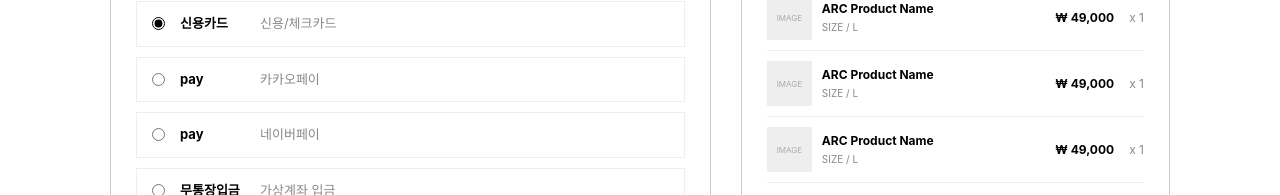
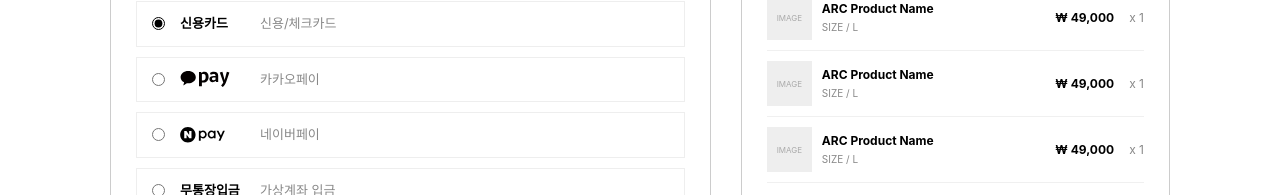
Before and after one commit to mallangdochi/Mini-e-Commerce-team-project, a React (Vite) app: page /checkout in a window 1280 px wide. Shown: the part 236-431 px from the top of the page. Built offline with nearby package versions, Linux system fonts and the light colour scheme; the HTML template or start-up script is replaced by a standard one; a web font is replaced by a local one.

Commit message:
feat: 결제 페이지 수정

```diff
--- a/src/pages/CheckoutPage.jsx
+++ b/src/pages/CheckoutPage.jsx
@@ -56,7 +56,13 @@ function CheckoutPage() {
   };
 
   const handleNextStep = () => {
-    navigate('/checkout2');
+    navigate('/checkout2', {
+      state: {
+        discountAmount: discountAmount,
+        selectedCoupon: selectedCoupon,
+        finalPrice: finalPrice,
+      },
+    });
   };
 
   return (
@@ -114,7 +120,35 @@ function CheckoutPage() {
                   onChange={(event) => setPaymentMethod(event.target.value)}
                 />
 
-                <span className="checkout-pay-name">pay</span>
+                <span className="checkout-pay-name">
+                  <svg
+                    width="50"
+                    height="16"
+                    viewBox="0 0 61 20"
+                    fill="none"
+                    xmlns="http://www.w3.org/2000/svg"
+                    style={{ display: 'block' }}
+                  >
+                    <path
+                      fillRule="evenodd"
+                      clipRule="evenodd"
+                      d="M9.49978 0C4.25382 0 0 3.44517 0 7.69797C0 10.4302 1.76175 12.8286 4.40747 14.1974L3.51247 17.6254C3.49594 17.6758 3.4936 17.7299 3.50571 17.7816C3.51781 17.8332 3.54388 17.8804 3.58091 17.9175C3.6272 17.967 3.6902 17.9964 3.75696 17.9997C3.82373 18.003 3.88919 17.9799 3.93988 17.9352L7.78924 15.2677C8.35573 15.3522 8.92735 15.3952 9.49978 15.3964C14.7462 15.3964 19 11.9508 19 7.69616C19 3.44155 14.7462 0 9.49978 0Z"
+                      fill="#040000"
+                    />
+                    <path
+                      d="M26.6124 14.2198V19H23V1.37327H25.5485L25.994 2.4922C26.7608 1.76962 27.9236 1 29.8043 1C33.3423 1 35.0269 3.49483 34.9997 7.52847C34.9997 11.7485 32.4022 14.4537 28.6909 14.4537C27.9901 14.4627 27.2912 14.3841 26.6124 14.2198ZM26.6124 4.21698V11.8413C26.9983 11.8852 27.3866 11.9086 27.7753 11.9114C30.3483 11.9114 31.3383 10.2093 31.3383 7.52803C31.3383 5.17301 30.6699 3.75094 28.6165 3.75094C27.9486 3.75094 27.2063 3.93735 26.6124 4.21698Z"
+                      fill="#040000"
+                    />
+                    <path
+                      d="M41.6101 6.15952H43.6529V5.75379C43.6529 4.40194 42.8161 3.77105 41.3641 3.77105C40.2566 3.77105 38.829 4.06566 37.6722 4.58249L36.6878 2.37416C37.9674 1.56313 39.9366 1 41.6841 1C45.1297 1 47 2.66709 47 5.84386V13.662H44.4653L44.0975 12.6258C42.6451 13.5939 41.3163 14 40.1103 14C37.4768 14 36 12.5581 36 10.125C35.9986 7.53536 37.9674 6.15952 41.6101 6.15952ZM43.6529 10.508V8.25463H42.0037C40.1577 8.25463 39.2225 8.86321 39.2225 10.0795C39.2225 11.0055 39.7398 11.4541 40.7977 11.4541C41.7825 11.4541 43.0377 11.0034 43.6529 10.508Z"
+                      fill="#040000"
+                    />
+                    <path
+                      d="M57.1645 13.1218C56.0207 16.3478 54.6527 18.6961 52.6561 20L50.6374 18.0315C51.8039 16.9641 52.6335 15.9207 53.3517 14.5215L49 1.97475L52.2526 1.04962L55.0339 11.2251L57.7926 1L61 1.94905L57.1645 13.1218Z"
+                      fill="#040000"
+                    />
+                  </svg>
+                </span>
 
                 <span className="checkout-pay-desc">카카오페이</span>
               </label>
@@ -128,7 +162,25 @@ function CheckoutPage() {
                   onChange={(event) => setPaymentMethod(event.target.value)}
                 />
 
-                <span className="checkout-pay-name">pay</span>
+                <span className="checkout-pay-name">
+                  <svg
+                    width="45"
+                    height="16"
+                    viewBox="0 0 67 24"
+                    fill="none"
+                    xmlns="http://www.w3.org/2000/svg"
+                    style={{ display: 'block' }}
+                  >
+                    <path
+                      d="M64.2785 5.54376L61.0658 12.8645L57.429 5.54376H54.6335L59.7937 15.7004L57.669 20.4433H60.3837L67.0001 5.54376H64.2785ZM53.0855 16.8625H50.429V15.8058C49.4643 16.6544 48.2182 17.1135 46.9335 17.0936C43.7544 17.0936 41.2685 14.5068 41.2685 11.202C41.2685 7.89725 43.7544 5.31266 46.9335 5.31266C48.2182 5.2928 49.4643 5.75188 50.429 6.60047V5.54376H53.0855V16.8625ZM50.7409 11.202C50.7409 9.06839 49.2511 7.44854 47.2745 7.44854C45.298 7.44854 43.8105 9.06839 43.8105 11.202C43.8105 13.3357 45.3002 14.9578 47.2745 14.9578C49.2489 14.9578 50.7409 13.3379 50.7409 11.211V11.202ZM28.0674 20.4433H30.8382V15.9023C31.7861 16.6902 32.9846 17.1128 34.217 17.0936C37.3984 17.0936 39.8842 14.5068 39.8842 11.202C39.8842 7.89725 37.3984 5.31266 34.217 5.31266C32.9329 5.29228 31.6873 5.75146 30.7237 6.60047V5.54376H28.0674V20.4433ZM33.876 7.44854C35.8526 7.44854 37.3423 9.06839 37.3423 11.202C37.3423 13.3357 35.8526 14.9578 33.876 14.9578C31.8994 14.9578 30.412 13.3379 30.412 11.202C30.412 9.06615 31.9017 7.44854 33.876 7.44854Z"
+                      fill="black"
+                    />
+                    <path
+                      d="M23.0998 11.5499C23.0998 14.6131 21.8829 17.5509 19.7169 19.7169C17.5509 21.8829 14.6131 23.0998 11.5499 23.0998C8.48666 23.0998 5.5489 21.8829 3.38288 19.7169C1.21686 17.5509 0 14.6131 0 11.5499C0 8.48666 1.21686 5.5489 3.38288 3.38288C5.5489 1.21686 8.48666 0 11.5499 0C14.6131 0 17.5509 1.21686 19.7169 3.38288C21.8829 5.5489 23.0998 8.48666 23.0998 11.5499ZM13.4817 6.12046V11.929L9.44325 6.12046H6.11372V16.9793H9.61152V11.1685L13.6499 16.9793H16.9794V6.12046H13.4817Z"
+                      fill="black"
+                    />
+                  </svg>
+                </span>
 
                 <span className="checkout-pay-desc">네이버페이</span>
               </label>
@@ -162,6 +214,7 @@ function CheckoutPage() {
                   type="text"
                   className="checkout-form-control"
                   placeholder="쿠폰 코드를 입력하세요"
+                  maxLength={20}
                   value={couponCode}
                   onChange={(event) => setCouponCode(event.target.value)}
                 />
--- a/src/pages/CheckoutPage2.jsx
+++ b/src/pages/CheckoutPage2.jsx
@@ -1,5 +1,5 @@
 import { useState } from 'react';
-import { useNavigate } from 'react-router-dom';
+import { useNavigate, useLocation } from 'react-router-dom';
 import '@/styles/checkout2.css';
 
 const initialOrderItems = [
@@ -10,6 +10,14 @@ const initialOrderItems = [
 
 function CheckoutPage2() {
   const navigate = useNavigate();
+  const location = useLocation();
+
+  // CheckoutPage에서 전달받은 state 데이터 추출 (전달받지 못한 경우 기본값 설정)
+  const {
+    discountAmount = 0,
+    selectedCoupon = '',
+    finalPrice: passedFinalPrice,
+  } = location.state || {};
 
   const [shippingInfo, setShippingInfo] = useState({
     name: '',
@@ -26,10 +34,10 @@ function CheckoutPage2() {
       return numbers;
     } else if (numbers.length <= 7) {
       return `${numbers.slice(0, 3)}-${numbers.slice(3)}`;
-    } else if (numbers.length <= 11) {
-      return `${numbers.slice(0, 3)}-${numbers.slice(3, 7)}-${numbers.slice(7, 11)}`;
     } else {
-      return `${numbers.slice(0, 3)}-${numbers.slice(3, 7)}-${numbers.slice(7, 11)}`;
+      // 11자리를 초과하지 않도록 최대 11자리까지만 잘라서 포맷팅
+      const limitedNumbers = numbers.slice(0, 11);
+      return `${limitedNumbers.slice(0, 3)}-${limitedNumbers.slice(3, 7)}-${limitedNumbers.slice(7)}`;
     }
   };
 
@@ -54,7 +62,10 @@ function CheckoutPage2() {
     0
   );
   const deliveryFee = 0;
-  const finalPrice = productTotal + deliveryFee;
+
+  // 전달받은 최종 결제 금액이 있다면 그것을 사용하고, 없다면 직접 계산
+  const finalPrice =
+    passedFinalPrice !== undefined ? passedFinalPrice : productTotal + deliveryFee - discountAmount;
 
   return (
     <section className="checkout-page">
@@ -88,6 +99,7 @@ function CheckoutPage2() {
                     id="name"
                     name="name"
                     type="text"
+                    maxLength={10}
                     className="checkout-form-control"
                     placeholder="홍길동"
                     value={shippingInfo.name}
@@ -117,6 +129,7 @@ function CheckoutPage2() {
                     id="zonecode"
                     name="zonecode"
                     type="text"
+                    maxLength={5}
                     className="checkout-form-control"
                     placeholder="12345"
                     value={shippingInfo.zonecode}
@@ -134,6 +147,7 @@ function CheckoutPage2() {
                   id="address"
                   name="address"
                   type="text"
+                  maxLength={50}
                   className="checkout-form-control"
                   placeholder="서울특별시 강남구 어느곳 어느날 123"
                   value={shippingInfo.address}
@@ -147,6 +161,7 @@ function CheckoutPage2() {
                   id="detailAddress"
                   name="detailAddress"
                   type="text"
+                  maxLength={50}
                   className="checkout-form-control"
                   placeholder="101동 1004호"
                   value={shippingInfo.detailAddress}
@@ -207,6 +222,12 @@ function CheckoutPage2() {
                   <span>배송비</span>
                   <span>{deliveryFee === 0 ? '무료' : `₩ ${deliveryFee.toLocaleString()}`}</span>
                 </div>
+                {discountAmount > 0 && (
+                  <div className="checkout-summary-row checkout-discount-row">
+                    <span>할인 금액</span>
+                    <span>- ₩ {discountAmount.toLocaleString()}</span>
+                  </div>
+                )}
                 <div className="checkout-summary-row checkout-total-row">
                   <span>총 결제금액</span>
                   <span>₩ {finalPrice.toLocaleString()}</span>
```
